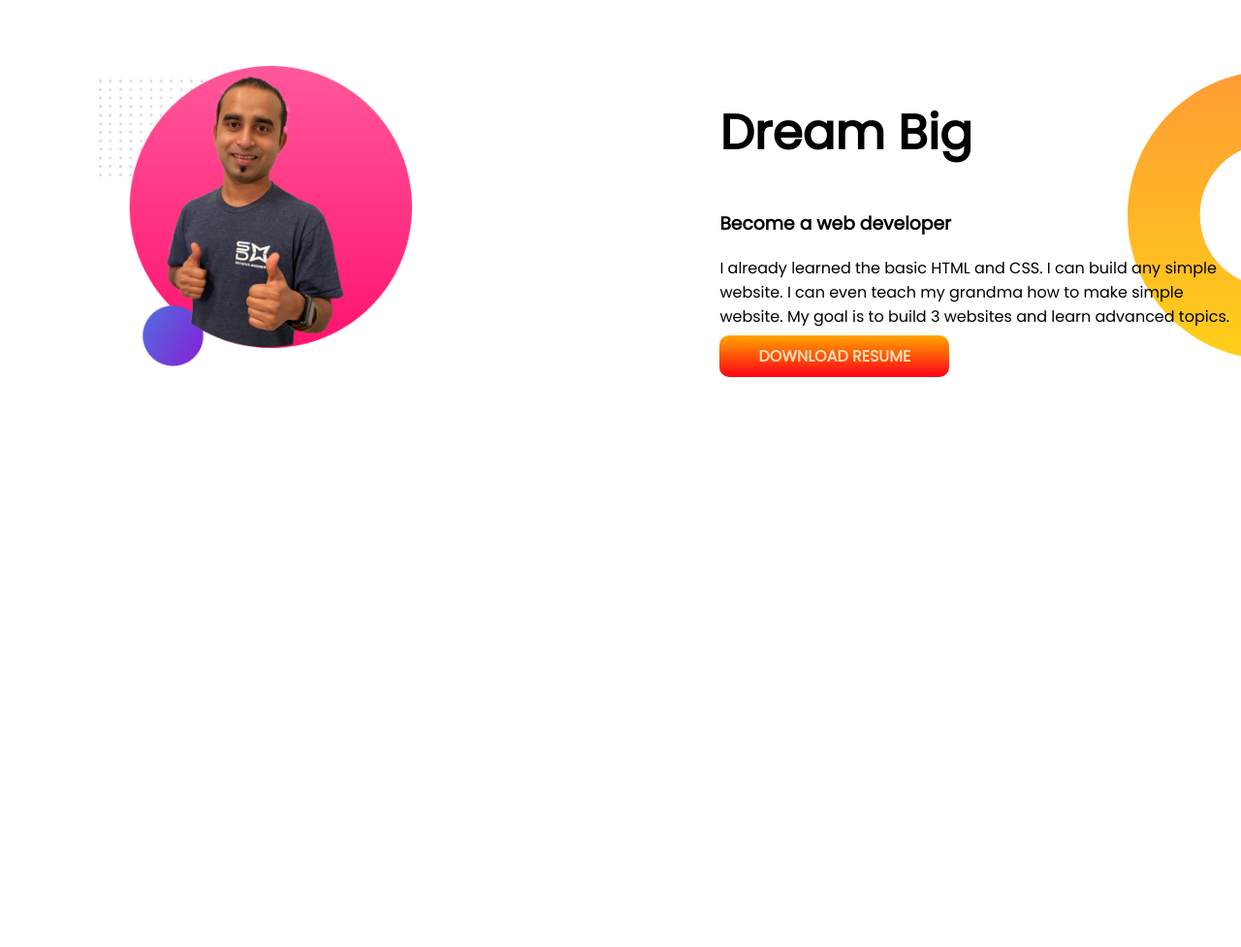
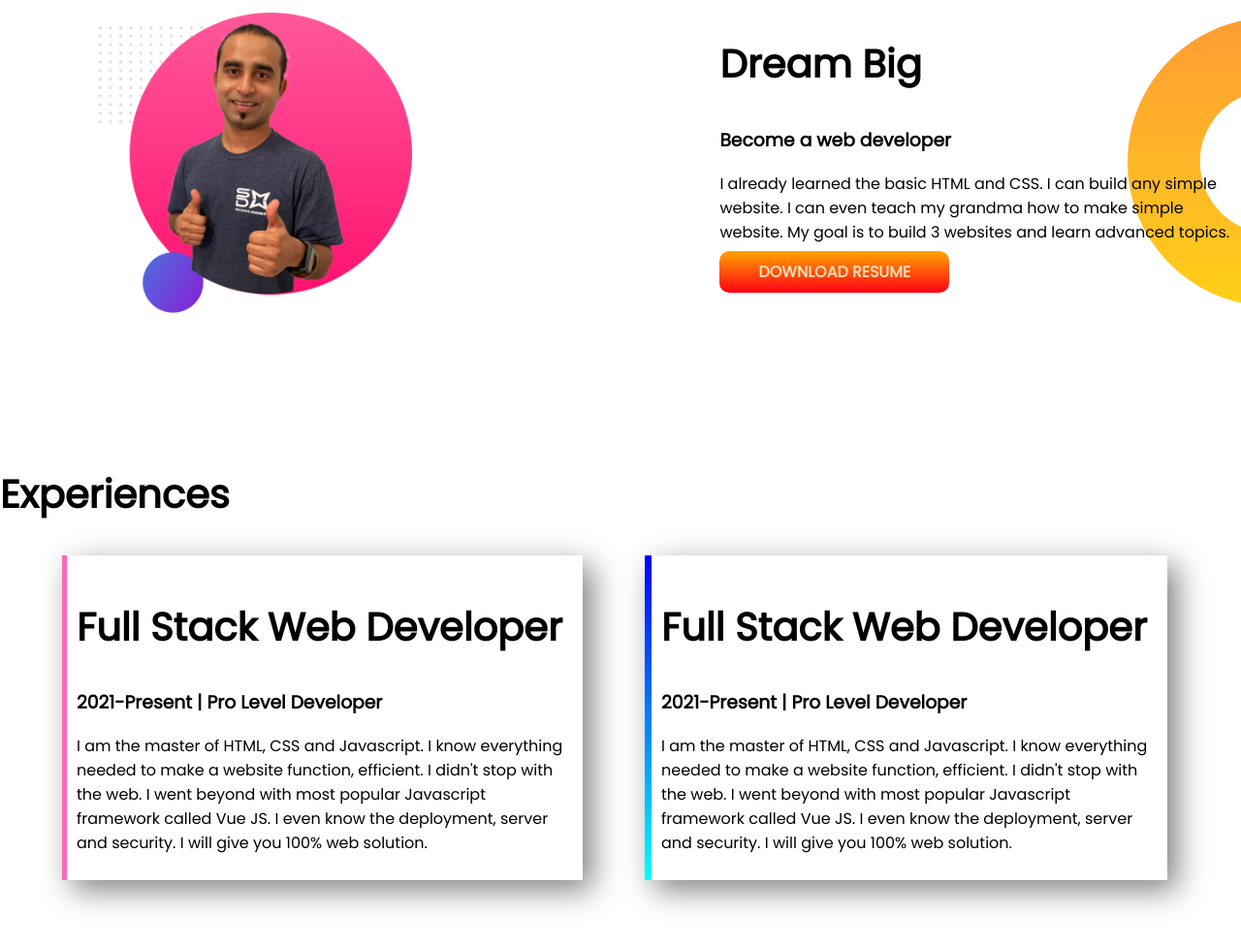
Before and after one commit to nurulamin130/developer-protfolio, a plain HTML site: page index.html in a window 1280 px wide. Shown: the part 555-1532 px from the top of the page at 97% size. Before the commit the page ends 1090 px from the top, so only its background shows below. Drawn offline with Linux system fonts and the light colour scheme.

Commit message:
finished my project

```diff
--- a/index.html
+++ b/index.html
@@ -13,7 +13,7 @@
 </head>
 
 <body>
-    <section class="top-banner">
+    <section class="flexible-container">
         <div class="half-width">
             <h1>welcome To</h1>
             <h1><span>Nurul Amin</span> World!</h1>
@@ -31,7 +31,7 @@
                 <img src="images/jhankar.png" alt="">
             </div>
     </section>
-    <section class="dream-big">
+    <section class="dream-big flexible-container">
         <div class="half-width">
             <img src="images/jhankar2.png" alt="">
         </div>
@@ -47,6 +47,31 @@
 
         </div>
     </section>
+    <section class="experience-area">
+        <h1>Experiences</h1>
+        <div class="flexible-container">
+            <div class="half-width">
+                <h1>Full Stack Web Developer</h1>
+                <h3>2021-Present | Pro Level Developer</h3>
+                <p>I am the master of HTML, CSS and Javascript. I know everything needed to make a website function,
+                    efficient. I didn't stop with the web. I went beyond with most popular Javascript framework called
+                    Vue
+                    JS. I even know the deployment, server and security. I will give you 100% web solution.</p>
+            </div>
+            <div id="web" class="half-width">
+                <h1>Full Stack Web Developer</h1>
+                <h3>2021-Present | Pro Level Developer</h3>
+                <p>I am the master of HTML, CSS and Javascript. I know everything needed to make a website function,
+                    efficient. I didn't stop with the web. I went beyond with most popular Javascript framework called
+                    Vue
+                    JS. I even know the deployment, server and security. I will give you 100% web solution.</p>
+            </div>
+
+        </div>
+
+
+
+    </section>
 
 
 
--- a/style.css
+++ b/style.css
@@ -4,7 +4,7 @@ body{
     margin: 0px;
 }
 h1{
-    font-size: 50px;
+    font-size: 40px;
 
 }
 span{
@@ -14,7 +14,7 @@ button{
     background-color: red;
     color: white;
 }
-section{
+.flexible-container{
     display: flex;
     margin-bottom: 150px;
 
@@ -44,6 +44,7 @@ section{
 
 }
 
+
 .dream-big{
     background-image: url(images/dream-bg.png);
     background-repeat: no-repeat;
@@ -51,3 +52,19 @@ section{
 
 
 }
+.experience-area .half-width{
+
+
+
+    box-shadow: 10px 10px 30px gray;
+    width: 40%;
+    margin-left: 5%;
+    padding: 10px;
+    border-left: hotpink solid 5px;
+}
+#web{
+
+    border-left: 7px solid;
+    border-image: linear-gradient(blue,cyan);
+    border-image-slice: 1;
+}
```
